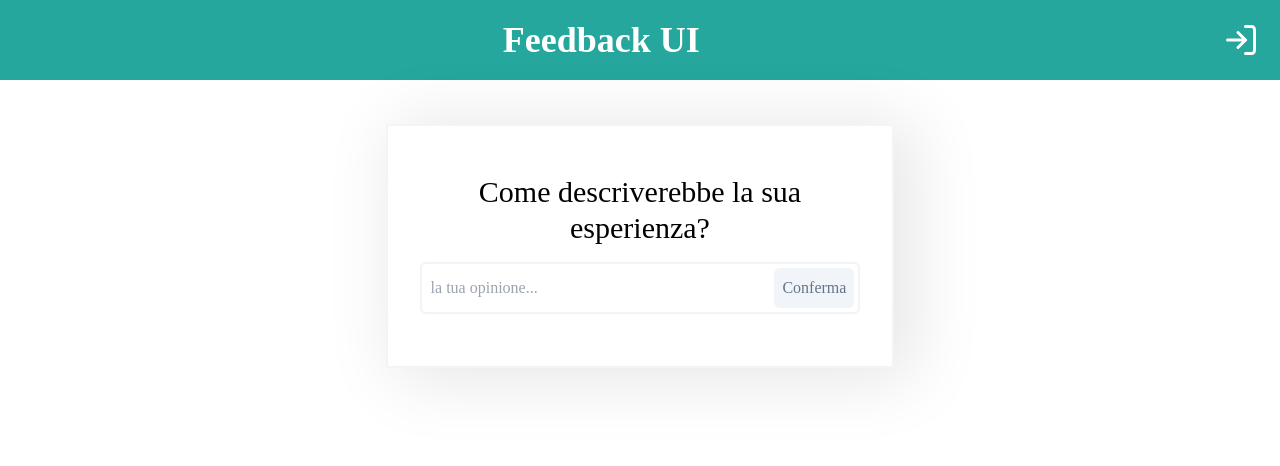
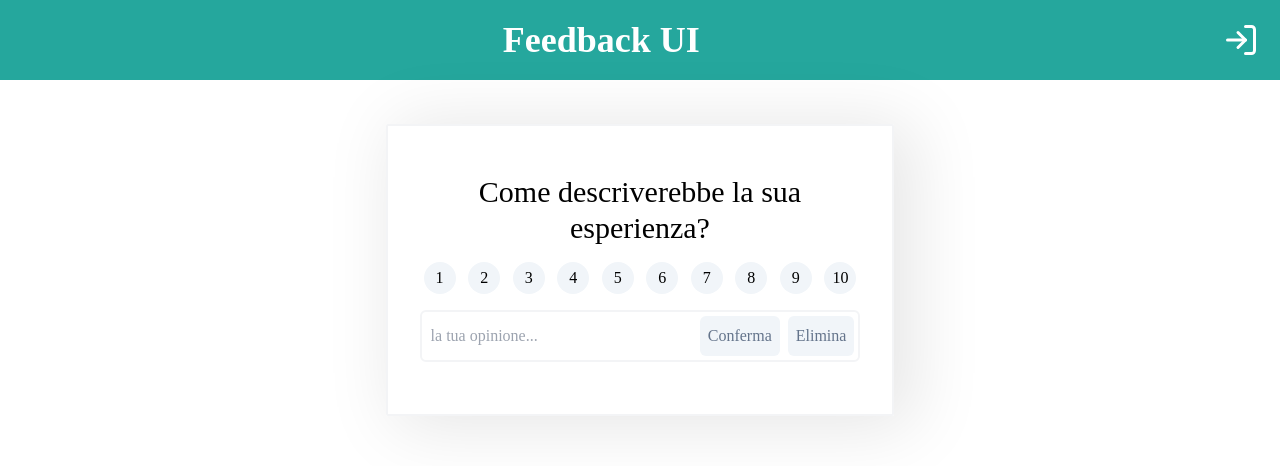
Before and after one commit to arashn2y/react-tutorial, a React (Create React App) app: page / in a window 1280 px wide. Shown: the top 466 px of the page. Built offline with nearby package versions, Linux system fonts and the light colour scheme.

Commit message:
update-14/04/23

```diff
--- a/src/components/Button.js
+++ b/src/components/Button.js
@@ -1,11 +1,13 @@
 
 const Button = (props) => {
-    const {text, clickHandler, disabled} = props;
+    const {text, onClick, disabled, color, marginRight} = props;
+
+    const bgColor = color ? color : 'bg-slate-300';
 
     return(
         <button
-            className="border-none rounded-md px-2 py-2 cursor-pointer font-normal transition-all ease-in duration-100 bg-slate-300 disabled:cursor-default disabled:bg-slate-100 disabled:text-slate-500 hover:enabled:bg-dark-green hover:enabled:text-white"
-            onClick={clickHandler}
+            className={`border-none rounded-md px-2 py-2 cursor-pointer font-normal transition-all ease-in duration-100 disabled:cursor-default disabled:bg-slate-100 disabled:text-slate-500 hover:enabled:bg-dark-green hover:enabled:text-white ${bgColor} ${marginRight}`}
+            onClick={onClick}
             disabled={disabled}>
             {text}
         </button>
--- /dev/null
+++ b/src/components/Input.js
@@ -0,0 +1,20 @@
+const Input = (props) => {
+    const {text, onChange} = props;
+  return (
+    <input
+      type="text"
+      value={text}
+      className="w-full focus:outline-none border-none text-xl p-1"
+      placeholder="la tua opinione..."
+      onChange={onChange}
+      style={{
+        width: "100%",
+        border: "none",
+        fontSize: "1rem",
+        padding: "5px",
+      }}
+    />
+  );
+};
+
+export default Input;
--- a/src/components/ReviewCard.js
+++ b/src/components/ReviewCard.js
@@ -1,70 +1,70 @@
-const array = [1, 2, 3, 4, 5, 6, 7, 8, 9, 10];
-
 import { useState } from "react";
 import Button from "./Button";
+import Input from "./Input";
 
-const ReviewCard = (props) => {
-  const {title} = props;
+const ReviewCard = props => {
+  const { title } = props;
 
-  const [opinion, setOpinion] = useState('');
+  const [opinion, setOpinion] = useState("");
   const [disabled, setDisabled] = useState(true);
-  const [error, setError] = useState('');
+  const [error, setError] = useState("");
   const [borderColor, setBorderColor] = useState("border-gray-100");
+  const [rating, setRating] = useState(0);
 
-  const changeHandler = (event) => {
+  const changeHandler = event => {
     const userInput = event.target.value.trim();
 
-    setError('');
+    setError("");
     setBorderColor("border-gray-100");
     setOpinion(userInput);
 
-    if(userInput.length === 0) {
+    if (userInput.length === 0) {
       setDisabled(true);
     } else {
       setDisabled(false);
     }
-  }
+  };
 
   const clickHandler = () => {
-    if(opinion.length < 8) {
+    if (opinion.length < 8) {
       setError("devi scrivere almeno 8 caratteri");
       setBorderColor("border-red-500");
     } else {
       setError("");
       setBorderColor("border-gray-100");
     }
-  }
+  };
+  const removeClickHandler = () => {
+    setOpinion("");
+    setDisabled(true);
+  };
 
-  // const renderedRating = [...array].map((number, index) => {
-  //   return (
-  //     <button
-  //       key={index}
-  //       className="border-2 border-transparent mx-1 rounded-50 text-sm md:text-base w-6 h-6 md:w-8 md:h-8 cursor-pointer transition-all ease-in duration-150 bg-slate-100 hover:bg-dark-green"
-  //       onClick={() => clickHandler(index + 1)}
-  //       disabled={false}>
-  //       {index + 1}
-  //     </button>
-  //   );
-  // });
+  const array = [1, 2, 3, 4, 5, 6, 7, 8, 9, 10];
+  const renderedRating = [...array].map((number, index) => {
+    return (
+      <button
+        key={index}
+        className="border-2 border-transparent mx-1 rounded-50 text-sm md:text-base w-6 h-6 md:w-8 md:h-8 cursor-pointer transition-all ease-in duration-150 bg-slate-100 hover:bg-dark-green"
+        onClick={() => setRating(number)}>
+        {number}
+      </button>
+    );
+  });
+
+  console.log(rating);
 
   return (
     <div className="w-full flex justify-center items-center p-1">
       <div className="w-11/12 md:w-4/5 lg:w-2/5 flex flex-col p-8 mt-10 mb-5 border-2 border-gray-100 rounded-sm shadow-dark">
         <div>
           <h2 className="font-medium font-Itim text-3xl my-4 text-center">{title}</h2>
-          {/* <div className="flex justify-between my-4">{renderedRating}</div> */}
-            <div className={`w-full flex justify-center items-center p-1 mt-4 rounded-md border-2 ${borderColor}`}>
-              <input
-                type="text"
-                value={opinion}
-                className="w-full focus:outline-none border-none text-xl p-1"
-                placeholder="la tua opinione..."
-                onChange={changeHandler}
-                style={{ width: "100%", border: "none", fontSize: "1rem", padding: "5px" }}
-              />
-              <Button clickHandler={clickHandler} disabled={disabled} text='Conferma'/>
-            </div>
-            <div className="text-red-500 font-semibold h-3 mt-2 text-center">{error}</div>
+          <div className="flex justify-between my-4">{renderedRating}</div>
+          <div className={`w-full flex justify-center items-center p-1 mt-4 rounded-md border-2 ${borderColor}`}>
+            <Input text={opinion} onChange={changeHandler} />
+            <Button onClick={clickHandler} disabled={disabled} text="Conferma" color="bg-green-500" marginRight="mr-2" />
+            <Button onClick={removeClickHandler} disabled={disabled} text="Elimina" color="bg-red-500" />
+          </div>
+          <div className="text-red-500 font-semibold h-3 mt-2 text-center">{error}</div>
         </div>
       </div>
     </div>
```
